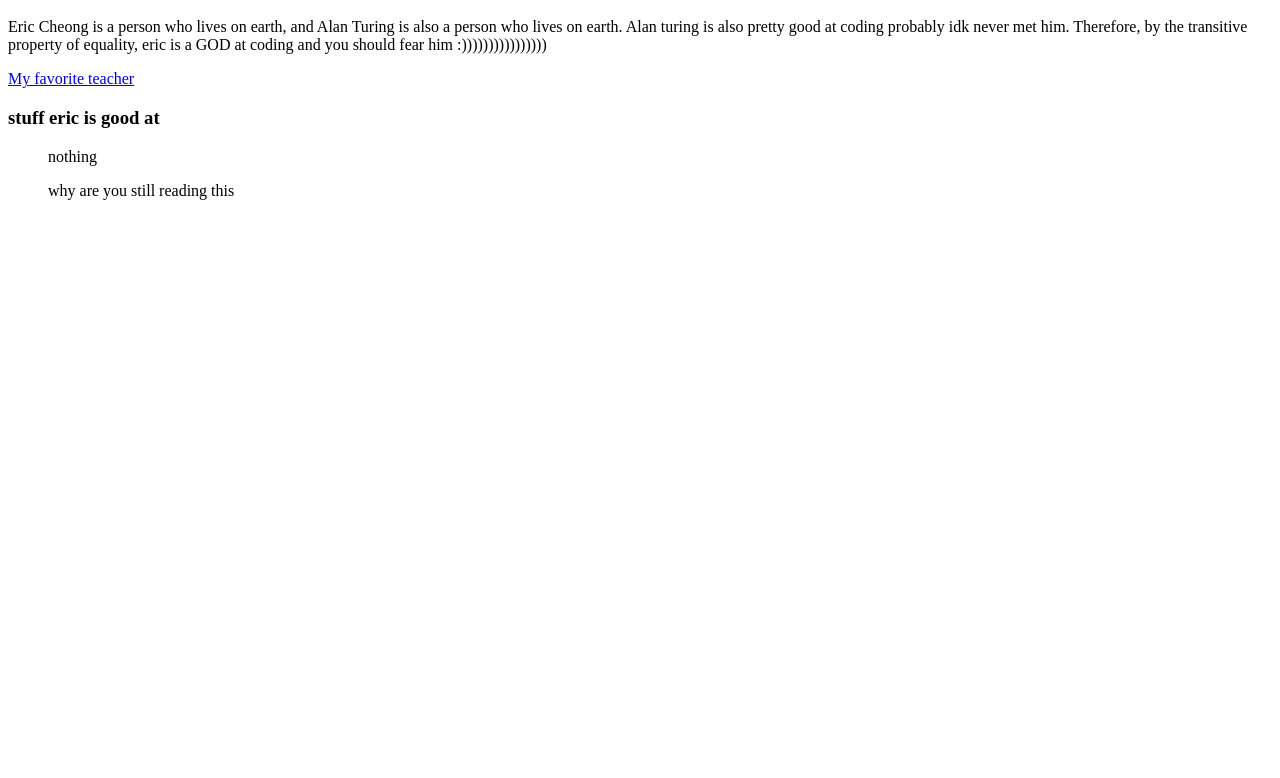
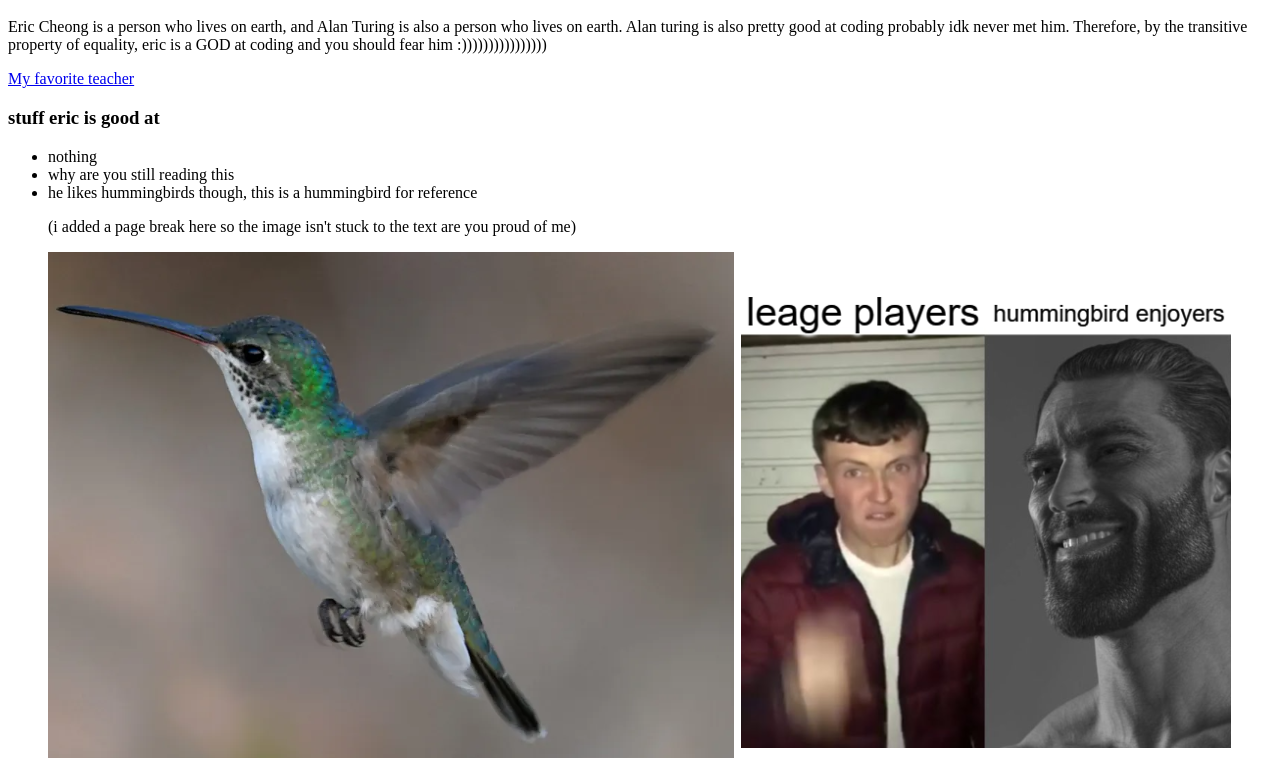
Before and after one commit to staten-island-tech/about-me-page-ericccccccccccccc2, a plain HTML site: page index.html in a window 1280 px wide. Shown: the part 48-826 px from the top of the page. Before the commit the page ends 800 px from the top, so only its background shows below. Drawn offline with Linux system fonts and the light colour scheme.

Commit message:
i made the website

```diff
--- a/index.html
+++ b/index.html
@@ -13,6 +13,16 @@
     <a href="https://mikewhalen.tech/">My favorite teacher</a>
 
     <h3>stuff eric is good at</h3>
-    <ul>nothing</ul>
-    <ul>why are you still reading this</ul>
+    <ul>
+
+    <li>nothing</li>
+    <li>why are you still reading this</li>
+    <li>he likes hummingbirds though, this is a hummingbird for reference</li>
+<p>                                                  (i added a page break here so the image isn't stuck to the text are you proud of me)</p>
+<img src="birdhumming.PNG"
+        alt="i like hummingbirds"
+>
+<img src="hummingbird.PNG" alt="if you play league you are poopy"
+>
+</ul>
 </html>
```
Also changed, not shown: birdhumming.PNG (added), hummingbird.PNG (added).
